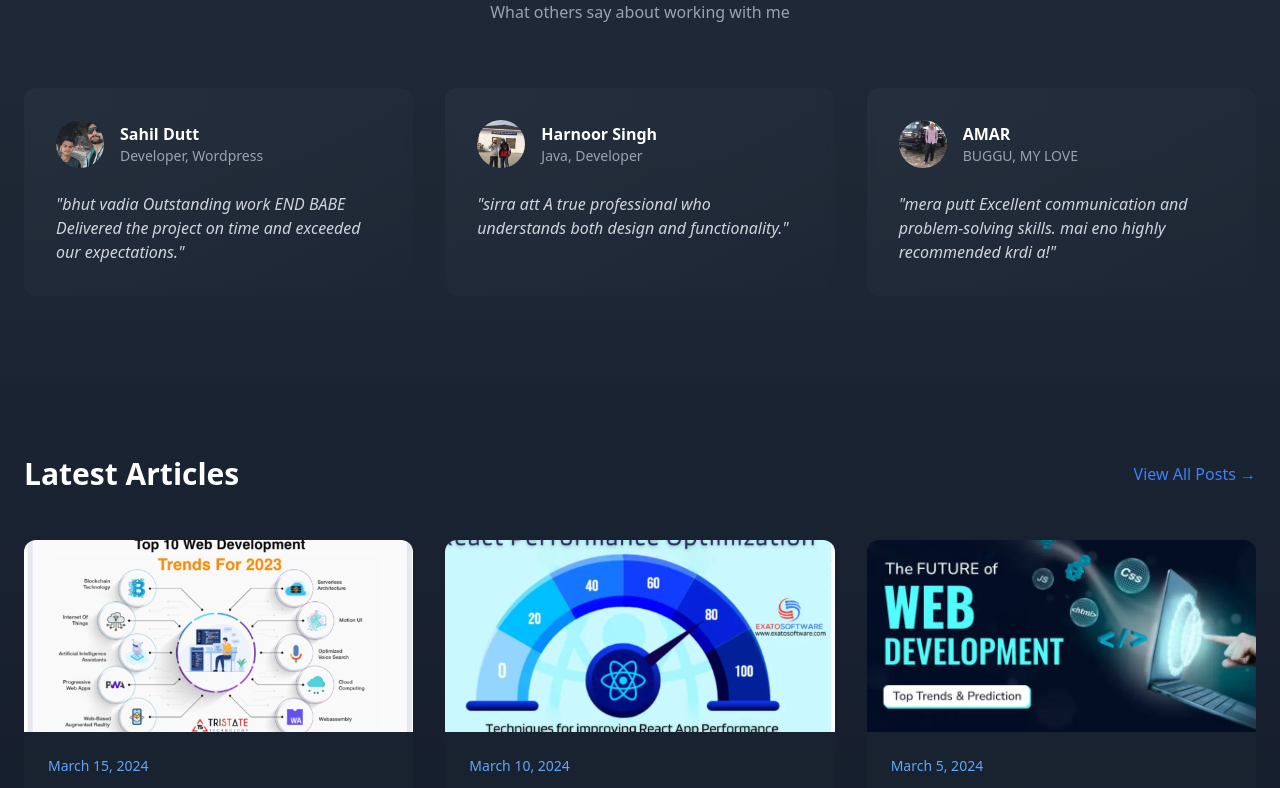
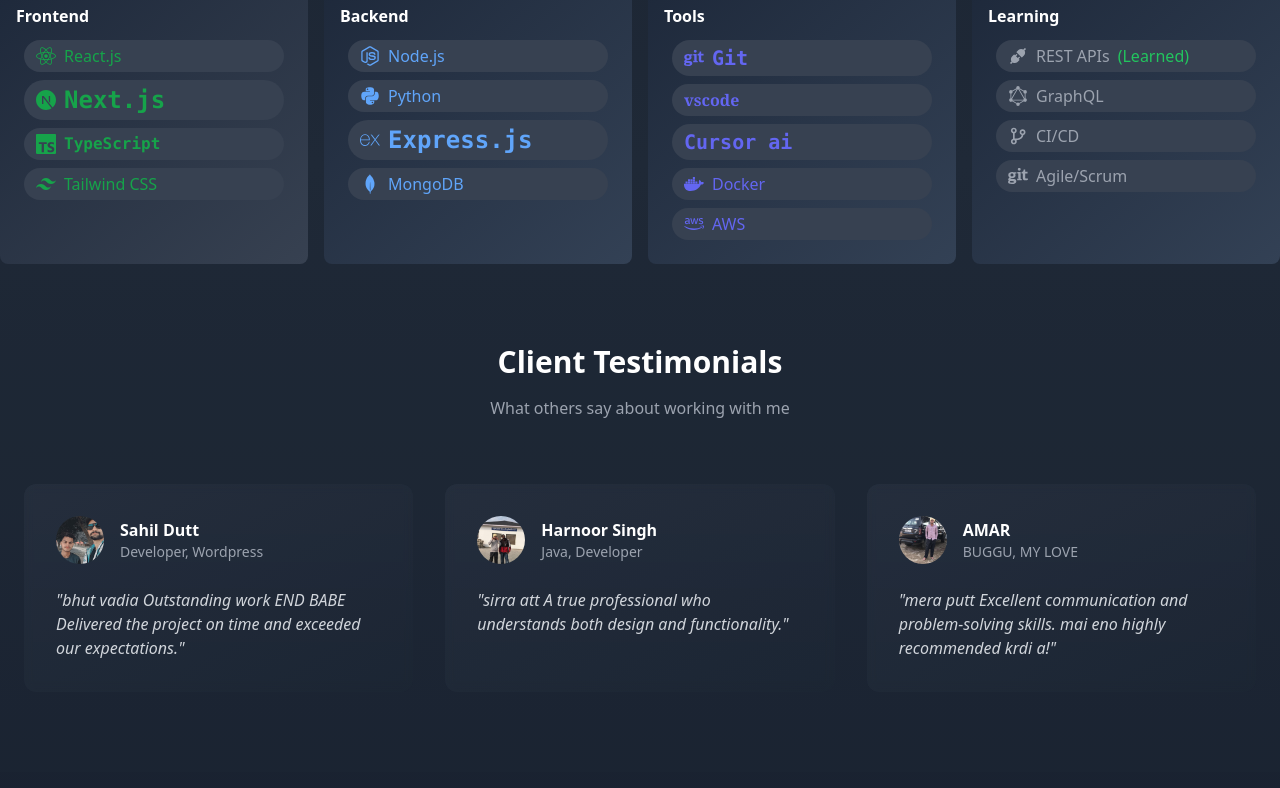
Before and after one commit to akashmahlax/portfolio, a Next.js app: page / in a window 1280 px wide. Shown: the part 1400-2188 px from the top of the page. Built offline with nearby package versions, Linux system fonts and the light colour scheme.

Commit message:
I HAVE ADDED ICONS to skill section in home and backgoung added

```diff
--- a/app/about/page.tsx
+++ b/app/about/page.tsx
@@ -21,9 +21,9 @@
             </div>
             <div className="md:col-span-1">
               <img
-                src="/your-image.jpg"
+                src="/akash.jpg"
                 alt="Profile"
-                className="rounded-lg shadow-xl w-full"
+                className="rounded-lg shadow-xl opacity-50  w-full h-52 object-cover "
               />
             </div>
           </div>
@@ -83,9 +83,9 @@
                 <div className="flex justify-between items-start mb-4">
                   <div>
                     <h3 className="text-xl font-semibold">Senior Web Developer</h3>
-                    <p className="text-blue-400">Company Name</p>
+                    <p className="text-blue-400">Freelancing</p>
                   </div>
-                  <span className="text-gray-400">2021 - Present</span>
+                  <span className="text-gray-400">2025 - Present</span>
                 </div>
                 <ul className="text-gray-300 list-disc list-inside space-y-2">
                   <li>Led development of multiple full-stack web applications</li>
@@ -98,9 +98,9 @@
                 <div className="flex justify-between items-start mb-4">
                   <div>
                     <h3 className="text-xl font-semibold">Web Developer</h3>
-                    <p className="text-blue-400">Previous Company</p>
+                    <p className="text-blue-400">Sukh Chandigarh</p>
                   </div>
-                  <span className="text-gray-400">2019 - 2021</span>
+                  <span className="text-gray-400">2018 - 2023</span>
                 </div>
                 <ul className="text-gray-300 list-disc list-inside space-y-2">
                   <li>Developed responsive web applications using React and Node.js</li>
@@ -118,12 +118,20 @@
               <div className="flex justify-between items-start">
                 <div>
                   <h3 className="text-xl font-semibold">Bachelor of Science in Computer Science</h3>
-                  <p className="text-blue-400">University Name</p>
+                  <p className="text-blue-400">Baring Union College Batala</p>
                 </div>
-                <span className="text-gray-400">2015 - 2019</span>
+                <span className="text-gray-400">2018 - 2021</span>
+              </div>
+              <div className="flex justify-between items-start">
+                <div>
+                  <h3 className="text-xl font-semibold">Master of Science in Information Technology</h3>
+                  <p className="text-blue-400">Sikh National College Qadian</p>
+                </div>
+                <span className="text-gray-400">2021 - 2023</span>
               </div>
             </div>
           </div>
+
         </div>
       </div>
     </div>
--- a/app/page.tsx
+++ b/app/page.tsx
@@ -2,6 +2,10 @@
 import Link from 'next/link';
 import { FaGithub, FaLinkedin, FaTwitter, FaInstagram } from 'react-icons/fa';
 import { HiCode, HiDesktopComputer, HiSparkles, HiLightningBolt } from 'react-icons/hi';
+import { FaReact, FaNodeJs, FaPython, FaGit, FaDocker, FaAws } from 'react-icons/fa';
+import { SiNextdotjs, SiTypescript, SiTailwindcss, SiExpress, SiMongodb,  SiGraphql } from 'react-icons/si';
+import { AiFillApi } from 'react-icons/ai';
+import { BiGitBranch } from 'react-icons/bi';
 
 export default function Home() {
   return (
@@ -127,6 +131,87 @@
           </div>
         </div>
       </section>
+       {/* Skills Section */}
+       <div className="mt-16  text-white gap-6">
+            <h2 className="text-2xl justify-self-center font-bold mb-6">Technical Skills</h2>
+            <div className="grid grid-cols-2 md:grid-cols-4 gap-4">
+              {/* Frontend */}
+              <div className="bg-gradient-to-tl from-gray-700 to bg-slate-800 p-4 rounded-lg">
+                <h3 className="font-semibold mb-3">Frontend</h3>
+                <ul className="text-green-600">
+                  <li className="bg-gray-700 px-3 py-1 rounded-full m-2 flex items-center gap-2">
+                    <FaReact className="text-xl" /> React.js
+                  </li>
+                  <li className="font-mono font-extrabold text-2xl bg-gray-700 px-3 py-1 rounded-full m-2 flex items-center gap-2">
+                    <SiNextdotjs className="text-xl" /> Next.js
+                  </li>
+                  <li className="bg-gray-700 px-3 py-1 rounded-full m-2 font-bold font-mono flex items-center gap-2">
+                    <SiTypescript className="text-xl" /> TypeScript
+                  </li>
+                  <li className="bg-gray-700 px-3 py-1 rounded-full m-2 flex items-center gap-2">
+                    <SiTailwindcss className="text-xl" /> Tailwind CSS
+                  </li>
+                </ul>
+              </div>
+              {/* Backend */}
+              <div className="bg-gradient-to-tl from-slate-700 to bg-slate-800 p-4 rounded-lg">
+                <h3 className="font-semibold mb-3">Backend</h3>
+                <ul className="text-blue-400">
+                  <li className="bg-gray-700 px-3 py-1 rounded-full m-2 flex items-center gap-2">
+                    <FaNodeJs className="text-xl" /> Node.js
+                  </li>
+                  <li className="bg-gray-700 px-3 py-1 rounded-full m-2 flex items-center gap-2">
+                    <FaPython className="text-xl" /> Python
+                  </li>
+                  <li className="font-mono font-extrabold text-2xl bg-gray-700 px-3 py-1 rounded-full m-2 flex items-center gap-2">
+                    <SiExpress className="text-xl" /> Express.js
+                  </li>
+                  <li className="bg-gray-700 px-3 py-1 rounded-full m-2 flex items-center gap-2">
+                    <SiMongodb className="text-xl" /> MongoDB
+                  </li>
+                </ul>
+              </div>
+              {/* Tools */}
+              <div className="bg-gradient-to-tl from-slate-700 to bg-slate-800 p-4 rounded-lg">
+                <h3 className="font-semibold mb-3">Tools</h3>
+                <ul className="text-indigo-500">
+                  <li className="font-mono font-extrabold bg-gray-700 px-3 py-1 rounded-full m-2 text-xl flex items-center gap-2">
+                    <FaGit className="text-xl" /> Git
+                  </li>
+                  <li className="font-serif font-bold bg-gray-700 px-3 py-1 rounded-full m-2 flex items-center gap-2">
+                     vscode
+                  </li>
+                  <li className="font-mono font-extrabold text-xl bg-gray-700 px-3 py-1 rounded-full m-2 flex items-center gap-2">
+                     Cursor ai
+                  </li>
+                  <li className="bg-gray-700 px-3 py-1 rounded-full m-2 flex items-center gap-2">
+                    <FaDocker className="text-xl" /> Docker
+                  </li>
+                  <li className="bg-gray-700 px-3 py-1 rounded-full m-2 flex items-center gap-2">
+                    <FaAws className="text-xl" /> AWS
+                  </li>
+                </ul>
+              </div>
+              {/* Learning */}
+              <div className="bg-gradient-to-tl from-slate-700 to bg-slate-800 p-4 rounded-lg">
+                <h3 className="font-semibold mb-3">Learning</h3>
+                <ul className="text-gray-400">
+                  <li className="bg-gray-700 px-3 py-1 rounded-full m-2 flex items-center gap-2">
+                    <AiFillApi className="text-xl" /> REST APIs <span className="text-green-500">(Learned)</span>
+                  </li>
+                  <li className="bg-gray-700 px-3 py-1 rounded-full m-2 flex items-center gap-2">
+                    <SiGraphql className="text-xl" /> GraphQL
+                  </li>
+                  <li className="bg-gray-700 px-3 py-1 rounded-full m-2 flex items-center gap-2">
+                    <BiGitBranch className="text-xl" /> CI/CD
+                  </li>
+                  <li className="bg-gray-700 px-3 py-1 rounded-full m-2 flex items-center gap-2">
+                    <FaGit className="text-xl" /> Agile/Scrum
+                  </li>
+                </ul>
+              </div>
+            </div>
+          </div>
 
       {/* Testimonials Section - New */}
       <section className="py-20 px-6 bg-gray-800/30">
@@ -198,19 +283,19 @@
             {[
               {
                 title: "Modern Web Development Trends",
-                date: "March 15, 2024",
+                date: "Oct 15, 2024",
                 image: "/trends.png",
                 excerpt: "Exploring the latest trends in web development and what's coming next."
               },
               {
                 title: "Optimizing React Applications",
-                date: "March 10, 2024",
+                date: "Dec 10, 2024",
                 image: "/react.png",
                 excerpt: "Best practices for building fast and efficient React applications."
               },
               {
                 title: "The Future of Web Design",
-                date: "March 5, 2024",
+                date: "Nov 5, 2024",
                 image: "/future.png",
                 excerpt: "Predictions and insights about the future of web design."
               }
--- a/app/projects/page.tsx
+++ b/app/projects/page.tsx
@@ -1,4 +1,5 @@
 'use client';
+import Image from "next/image";
 
 const projects = [
   {
@@ -6,8 +7,8 @@
     description: "A full-stack e-commerce platform with user authentication, product management, and payment integration.",
     tech: ["Next.js", "Node.js", "MongoDB", "Stripe"],
     image: "https://via.placeholder.com/600x400",
-    liveLink: "https://amazon.com",
-    githubLink: "https://github.com/akashmahlax/ecommerce"
+    liveLink: "https://your-ecommerce.com",
+    githubLink: "https://github.com/yourusername/ecommerce"
   },
   {
     title: "Task Management App",
@@ -47,7 +48,7 @@
     tech: ["Next.js", "Tailwind CSS", "TypeScript"],
     image: "https://via.placeholder.com/600x400",
     liveLink: "https://your-portfolio.com",
-    githubLink: "https://github.com/akashmahlax/portfolio"
+    githubLink: "https://github.com/yourusername/portfolio"
   }
 ];
 
@@ -65,11 +66,11 @@
             {projects.map((project, index) => (
               <div
                 key={index}
-                className="bg-gray-800 rounded-xl overflow-hidden transform hover:--y-2 transition-all duration-300 shadow-lg hover:shadow-2xl"
+                className="bg-gray-800 rounded-xl overflow-hidden transform hover:-translate-y-2 transition-all duration-300 shadow-lg hover:shadow-2xl"
               >
                 <div className="relative h-48 overflow-hidden">
-                  <image
-                    src={project.image} translate
+                  <img
+                    src={project.image}
                     alt={project.title}
                     className="w-full h-full object-cover transform hover:scale-110 transition-all duration-500"
                   />
```
